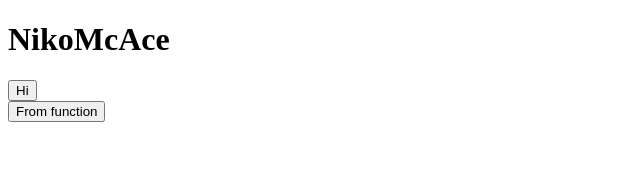
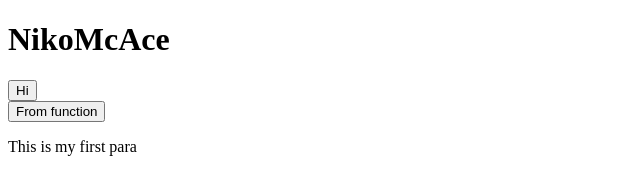
Before and after one commit to NikoMcAce/JS_Class, a plain HTML site: page index.html in a window 1280 px wide. Shown: the whole page, without its empty margins (0-640 px from the left). Drawn offline with Linux system fonts and the light colour scheme.

Commit message:
id with para

```diff
--- a/index.html
+++ b/index.html
@@ -11,7 +11,11 @@
     <h1>NikoMcAce</h1>
     <button onclick="showmess('Raj')">Hi</button><br>
     <button onclick="showmessagefromfunciton('Raj')">From function</button>
+    <br>
+    <p id="first_para">This is my first para</p>
+
     <script>
+
             function showmess(pol)
             {
 
```
